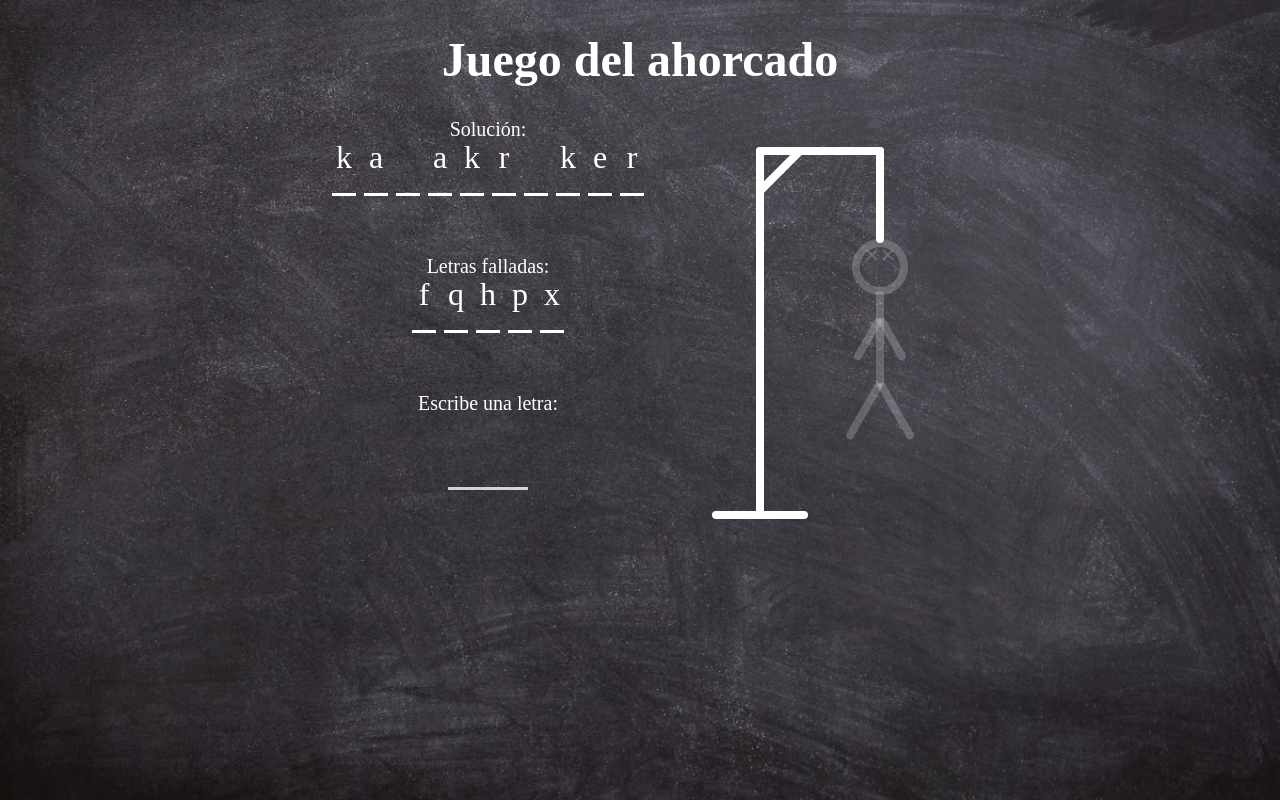
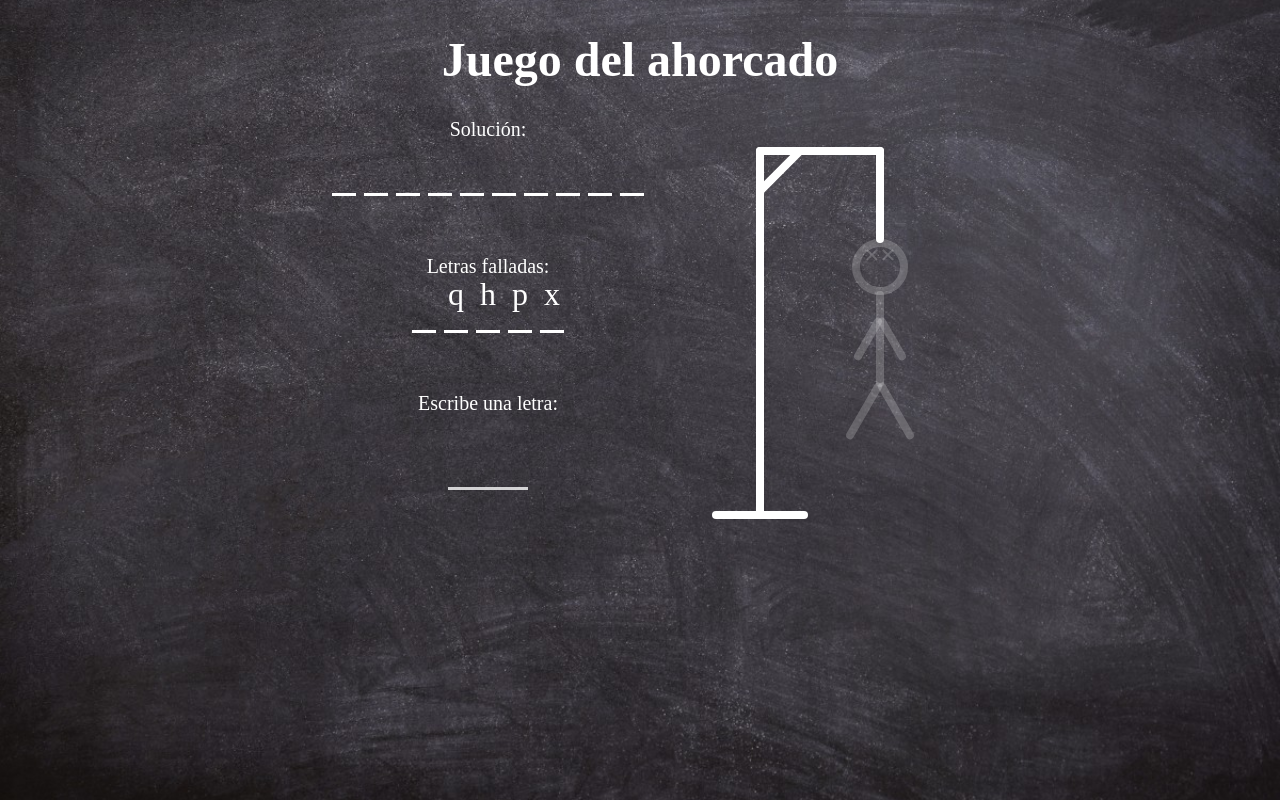
Before and after one commit to Adalab/promo-n-module-3-pair-10-hangman-game, a React (Create React App) app: page / in a window 1280 px wide. Built offline with nearby package versions, Linux system fonts and the light colour scheme.

Commit message:
pair second day

```diff
--- a/src/components/App.js
+++ b/src/components/App.js
@@ -1,6 +1,34 @@
 import '../scss/main.scss';
+import { useState } from 'react';
 
 function App() {
+  const letters = {
+    1: 'k',
+    2: 'a',
+    3: 't',
+    4: 'a',
+    5: 'k',
+    6: 'r',
+    7: 'o',
+    8: 'k',
+    9: 'e',
+    10: 'r'
+  }
+  const  [letter , setLetter] = useState ('')
+
+  /*for (const eachLetter of letters) {
+    if (letter === eachLetter){
+
+
+    }
+
+  }*/
+
+  const handleInput = (ev) => {
+    const inputValue = ev.target.value;
+    setLetter (inputValue);
+  }
+
   return (
     <div className='page'>
       <header>
@@ -11,22 +39,22 @@ function App() {
           <div className='solution'>
             <h2 className='title'>Solución:</h2>
             <ul className='letters'>
-              <li className='letter'>k</li>
-              <li className='letter'>a</li>
-              <li className='letter'></li>
-              <li className='letter'>a</li>
-              <li className='letter'>k</li>
-              <li className='letter'>r</li>
-              <li className='letter'></li>
-              <li className='letter'>k</li>
-              <li className='letter'>e</li>
-              <li className='letter'>r</li>
+              <li className='letter'>{letter}</li>
+              <li className='letter'>{letter}</li>
+              <li className='letter'>{letter}</li>
+              <li className='letter'>{letter}</li>
+              <li className='letter'>{letter}</li>
+              <li className='letter'>{letter}</li>
+              <li className='letter'>{letter}</li>
+              <li className='letter'>{letter}</li>
+              <li className='letter'>{letter}</li>
+              <li className='letter'>{letter}</li>
             </ul>
           </div>
           <div className='feedback'>
             <h2 className='title'>Letras falladas:</h2>
             <ul className='letters'>
-              <li className='letter'>f</li>
+              <li className='letter'></li>
               <li className='letter'>q</li>
               <li className='letter'>h</li>
               <li className='letter'>p</li>
@@ -43,7 +71,7 @@ function App() {
               maxLength='1'
               type='text'
               name='last-letter'
-              id='last-letter'
+              id='last-letter' onKeyUp={handleInput}
             />
           </form>
         </section>
```
Also changed, not shown: 1 other file (tests, documents, lock files or other folders).
